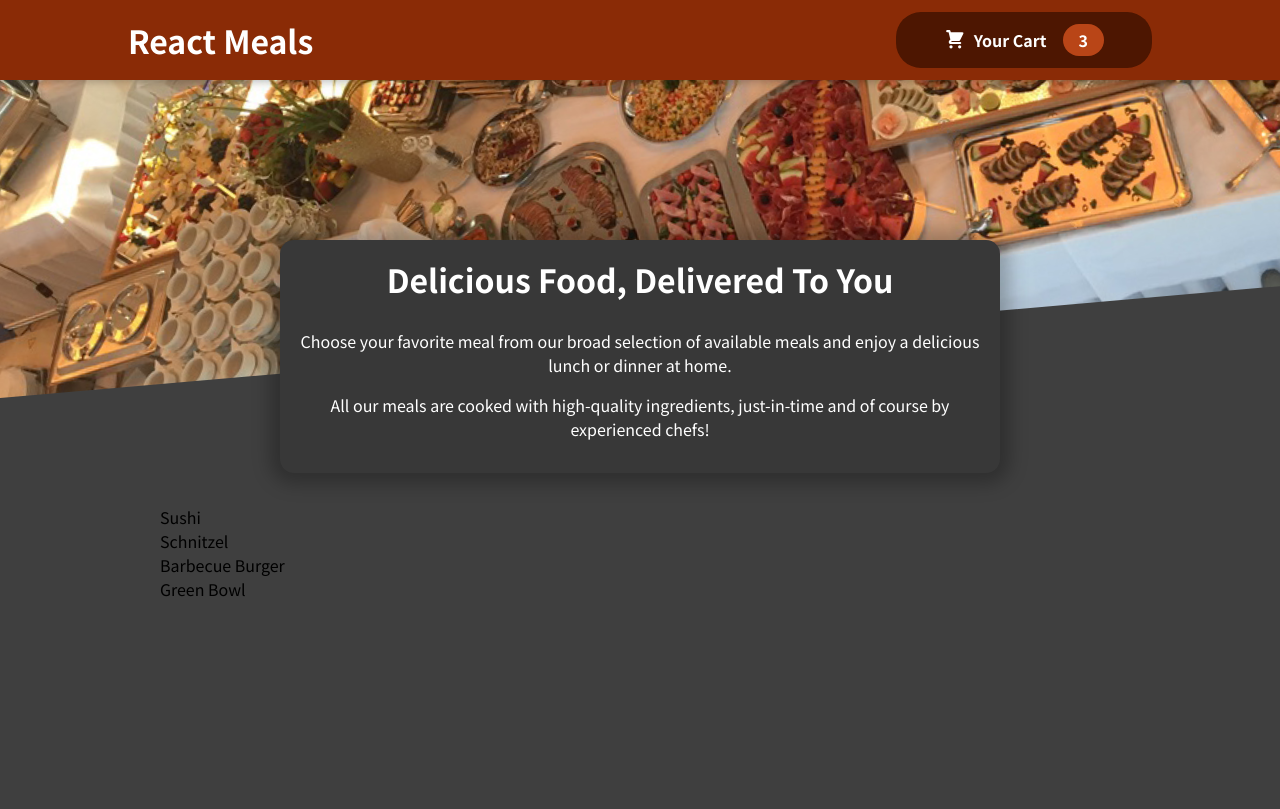
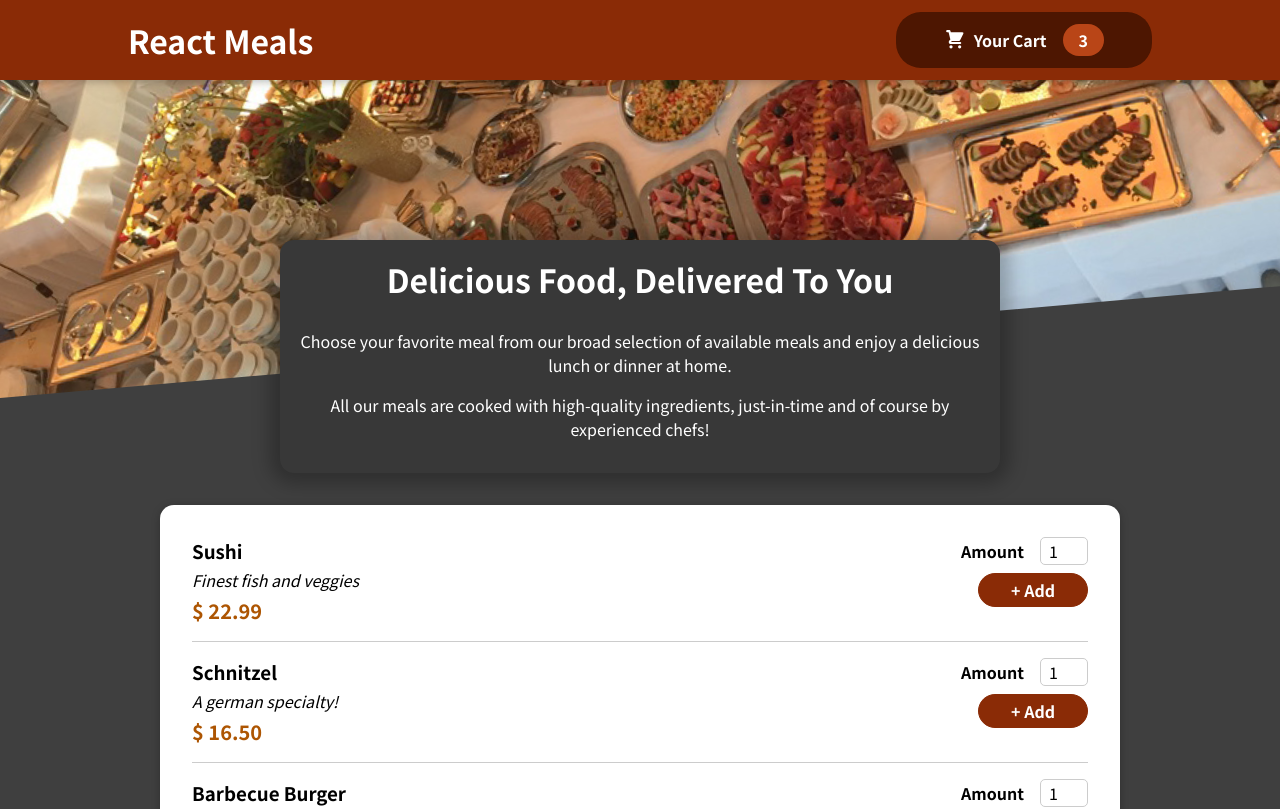
Before and after one commit to juanpchica/generalReact, a React (Create React App) app: page / in a window 1280 px wide. Shown: the top 809 px of the page. Built offline with nearby package versions, Linux system fonts and the light colour scheme.

Commit message:
adding cart button

```diff
--- a/src/components/Meals/AvailableMeals.js
+++ b/src/components/Meals/AvailableMeals.js
@@ -1,4 +1,7 @@
 import classes from "./AvailableMeals.module.css";
+
+import Card from "../UI/Card";
+import MealItem from "./MealItem/MealItem";
 
 const DUMMY_MEALS = [
   {
@@ -29,12 +32,14 @@
 
 const AvailableMeals = () => {
   const mealsList = DUMMY_MEALS.map((meal) => (
-    <li key={meal.id}>{meal.name}</li>
+    <MealItem key={meal.id} {...meal} />
   ));
 
   return (
     <section className={classes.meals}>
-      <ul>{mealsList}</ul>
+      <Card>
+        <ul>{mealsList}</ul>
+      </Card>
     </section>
   );
 };
--- /dev/null
+++ b/src/components/Meals/MealItem/MealItem.js
@@ -0,0 +1,23 @@
+import React from "react";
+
+import classes from "./MealItem.module.css";
+import MealItemForm from "./MealItemForm";
+
+const MealItem = (props) => {
+  const price = `$ ${props.price.toFixed(2)}`;
+
+  return (
+    <li className={classes.meal}>
+      <div>
+        <h3>{props.name}</h3>
+        <div className={classes.description}>{props.description}</div>
+        <div className={classes.price}> {price}</div>
+      </div>
+      <div>
+        <MealItemForm id={props.id} />
+      </div>
+    </li>
+  );
+};
+
+export default MealItem;
--- /dev/null
+++ b/src/components/Meals/MealItem/MealItem.module.css
@@ -0,0 +1,22 @@
+.meal {
+  display: flex;
+  justify-content: space-between;
+  margin: 1rem;
+  padding-bottom: 1rem;
+  border-bottom: 1px solid #ccc;
+}
+
+.meal h3 {
+  margin: 0 0 0.25rem 0;
+}
+
+.description {
+  font-style: italic;
+}
+
+.price {
+  margin-top: 0.25rem;
+  font-weight: bold;
+  color: #ad5502;
+  font-size: 1.25rem;
+}
--- /dev/null
+++ b/src/components/Meals/MealItem/MealItemForm.js
@@ -0,0 +1,26 @@
+import React from "react";
+
+import classes from "./MealItemForm.module.css";
+
+import Input from "../../UI/Input";
+
+const MealItemForm = ({ id }) => {
+  return (
+    <form className={classes.form}>
+      <Input
+        label='Amount'
+        input={{
+          id: `amount_${id}`,
+          type: "number",
+          min: "1",
+          max: "5",
+          step: "1",
+          defaultValue: "1",
+        }}
+      />
+      <button>+ Add</button>
+    </form>
+  );
+};
+
+export default MealItemForm;
--- /dev/null
+++ b/src/components/Meals/MealItem/MealItemForm.module.css
@@ -0,0 +1,20 @@
+.form {
+  text-align: right;
+}
+
+.form button {
+  font: inherit;
+  cursor: pointer;
+  background-color: #8a2b06;
+  border: 1px solid #8a2b06;
+  color: white;
+  padding: 0.25rem 2rem;
+  border-radius: 20px;
+  font-weight: bold;
+}
+
+.form button:hover,
+.form button:active {
+  background-color: #641e03;
+  border-color: #641e03;
+}
--- /dev/null
+++ b/src/components/UI/Card.js
@@ -0,0 +1,9 @@
+import React from "react";
+
+import classes from "./Card.module.css";
+
+const Card = (props) => {
+  return <div className={classes.card}>{props.children}</div>;
+};
+
+export default Card;
--- /dev/null
+++ b/src/components/UI/Card.module.css
@@ -0,0 +1,6 @@
+.card {
+  padding: 1rem;
+  box-shadow: 0 2px 8px rgba(0, 0, 0, 0.25);
+  border-radius: 14px;
+  background-color: white;
+}
--- /dev/null
+++ b/src/components/UI/Input.js
@@ -0,0 +1,14 @@
+import React from "react";
+
+import classes from "./Input.module.css";
+
+const Input = ({ label, input }) => {
+  return (
+    <div className={classes.input}>
+      <label htmlFor={input.id}>{label}</label>
+      <input type='text' {...input} />
+    </div>
+  );
+};
+
+export default Input;
--- /dev/null
+++ b/src/components/UI/Input.module.css
@@ -0,0 +1,18 @@
+.input {
+  display: flex;
+  align-items: center;
+  margin-bottom: 0.5rem;
+}
+
+.input label {
+  font-weight: bold;
+  margin-right: 1rem;
+}
+
+.input input {
+  width: 3rem;
+  border-radius: 5px;
+  border: 1px solid #ccc;
+  font: inherit;
+  padding-left: 0.5rem;
+}
```
Also changed, not shown: 1 other file (tests, documents, lock files or other folders).
